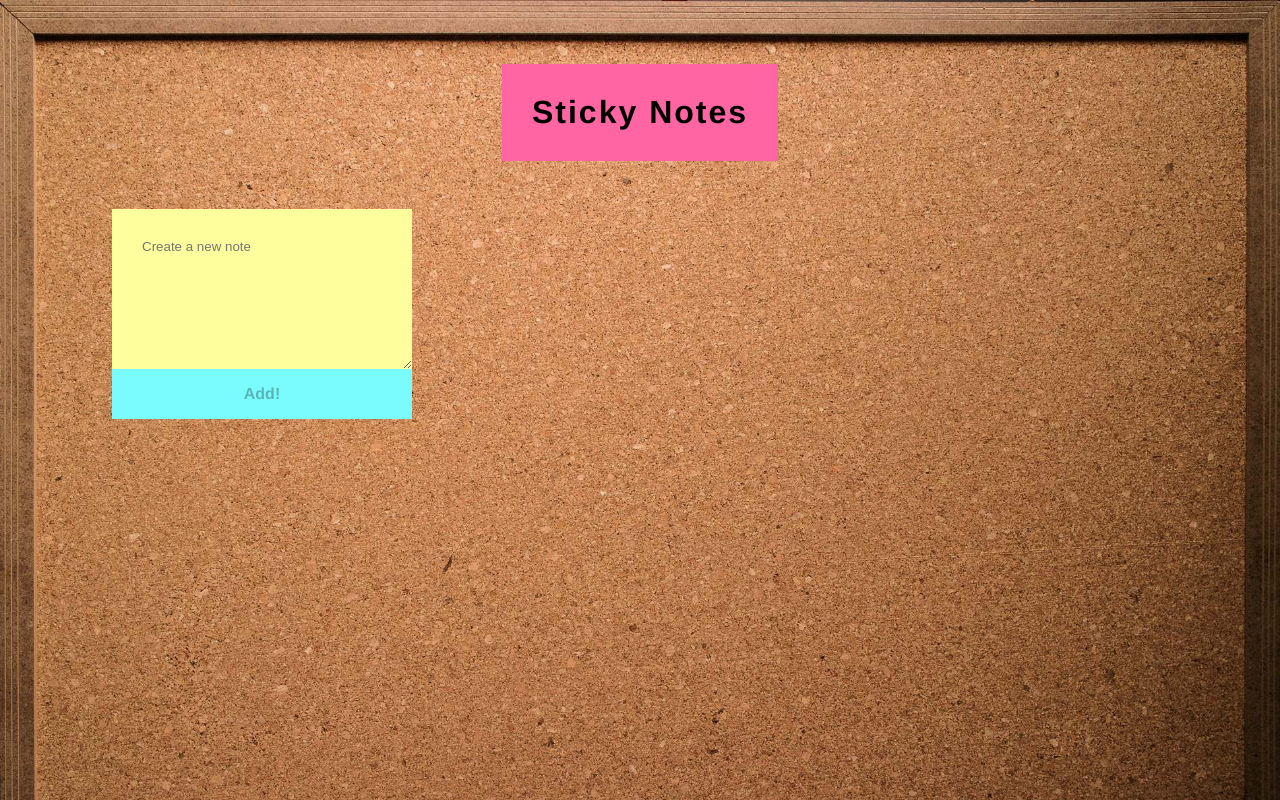
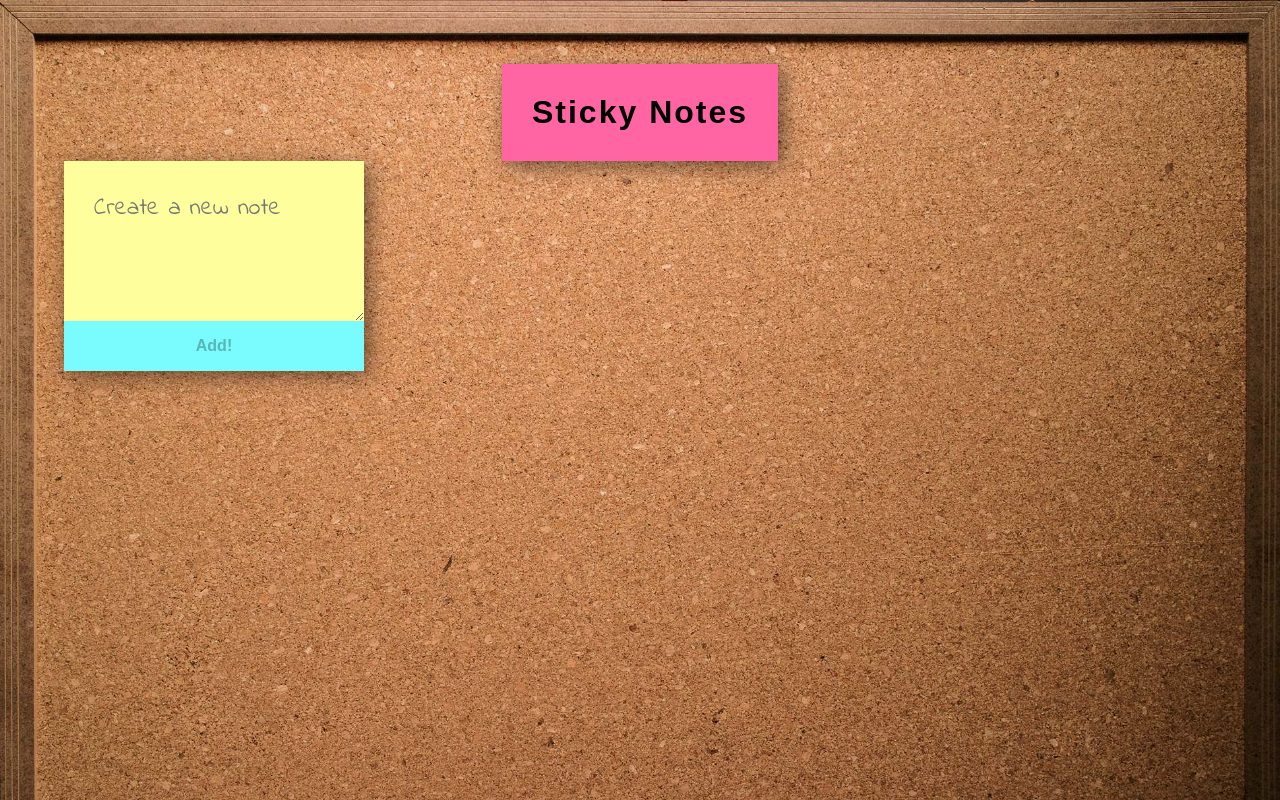
Before and after one commit to mmkobylin/sticky-notes, a React (Create React App) app: page / in a window 1280 px wide. Built offline with nearby package versions, Linux system fonts and the light colour scheme.

Commit message:
font adde to notes

```diff
--- a/src/App.js
+++ b/src/App.js
@@ -2,7 +2,7 @@ import './App.css';
 import React, { useState, useReducer } from 'react';
 import { v4 as uuid } from 'uuid';
 import { ReactComponent as Cancel } from './cancel-button.svg';
-
+import indie from './IndieFlower-Regular.ttf';
 
 const initialNoteState = {
   lastNoteCreated: null,
@@ -42,10 +42,7 @@ function App() {
           totalNotes: prevState.notes.length + 1,
           notes: [...prevState.notes, action.payload]
         };
-
-        {
-          return newState;
-        }
+        return newState;
       }
       case 'DELETE_NOTE' : {
         const newState = {
@@ -56,10 +53,9 @@ function App() {
           notes: prevState.notes.filter(note => note.id !== action.payload.id)
 
         };
-        {
-          return newState;
-        }
+        return newState;
       }
+
     }
   }
 
--- a/src/index.css
+++ b/src/index.css
@@ -1,15 +1,19 @@
+@font-face {
+  font-family: 'indie';
+  src: local('indie'), url(./IndieFlower-Regular.ttf) format('truetype');
+}
+
 * {
   margin: 0;
   padding: 0;
-  font-family: 'Franklin Gothic Medium', 'Arial Narrow', Arial, sans-serif;
-
+  font-family: Arial, Helvetica, sans-serif;
 }
 
 body {
   background-image: url(./cork.jpg);
   background-size: cover;
   text-align: center;
-  margin: 5%;
+  padding: 5%;
 }
 
 button {
@@ -42,6 +46,9 @@ h1 {
   width: fit-content;
   letter-spacing: 2px;
   padding: 30px;
+  box-shadow: 5px 5px 20px rgba(0, 0, 0, 0.5)  ;
+	-webkit-box-shadow: 5px 5px 20px rgba(0, 0, 0, 0.5)  ;
+	-moz-box-shadow: 5px 5px 20px rgba(0, 0, 0, 0.5);
 }
 
 header {
@@ -53,16 +60,16 @@ header {
 .note-form {
   display: flex;
   flex-direction: column;
-  margin: 3rem;
   width: 300px;
+  box-shadow: 5px 5px 20px rgba(0, 0, 0, 0.5)  ;
+	-webkit-box-shadow: 5px 5px 20px rgba(0, 0, 0, 0.5)  ;
+	-moz-box-shadow: 5px 5px 20px rgba(0, 0, 0, 0.5);
 }
 
 .note-form textarea {
   flex-direction: row;
-
   background-color: #feff9c;
   border: none;
-  font-family: Arial, Helvetica, sans-serif;
   min-width: 80%;
   max-width: 80%;
   min-height: 100px;
@@ -70,6 +77,9 @@ header {
   outline: none;
   display: flex;
   justify-content: space-between;
+  font-family: indie, serif;
+  font-size: 1.5rem;
+
 }
 
 .note {
@@ -81,14 +91,17 @@ header {
   width: 250px;
   padding: 10px;
   border: solid #BDBDBD 1px;
-	box-shadow: 5px 5px 20px rgba(0, 0, 0, 0.5)  ;
+  box-shadow: 5px 5px 20px rgba(0, 0, 0, 0.5)  ;
 	-webkit-box-shadow: 5px 5px 20px rgba(0, 0, 0, 0.5)  ;
-	-moz-box-shadow: 5px 5px 20px rgba(0, 0, 0, 0.5)  ;
+	-moz-box-shadow: 5px 5px 20px rgba(0, 0, 0, 0.5);
+}
+
+.note:hover {
+  z-index: 10;
 }
 
 .note .text {
-  font-family: Arial, Helvetica, sans-serif;
-  font-weight: 1.3rem;
+  font-family: indie, sans-serif;
   height: 100%;
   overflow: unset;
   width: 100%;
@@ -96,6 +109,13 @@ header {
   display: flex;
   justify-content: center;
   margin-top: 10%;
+  font-size: 1.5rem;
+
+}
+
+.sticky-notes {
+  padding:0;
+  margin: 0;
 }
 
 svg {
```
Also changed, not shown: src/IndieFlower-Regular.ttf (added).
